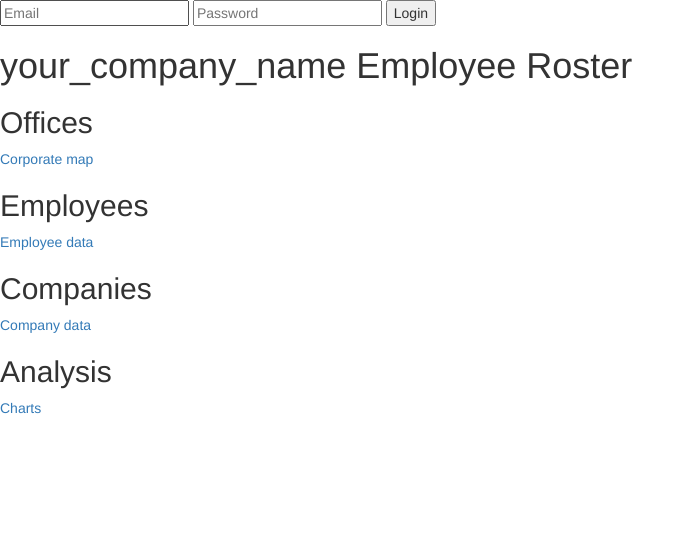
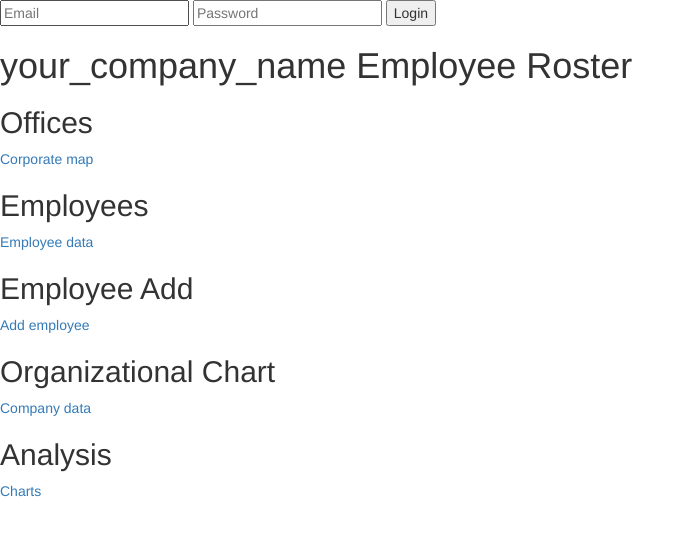
Before and after one commit to soo-park/organza, a Flask app: page /admin_logged in a window 1280 px wide. Shown: the top 536 px of the page, without its empty margins (0-695 px from the left). Run offline with Flask 2, Linux system fonts and the light colour scheme; some libraries are stand-ins or nearby versions.

Commit message:
Admin homepage cleaned up

```diff
--- a/templates/admin_index.html
+++ b/templates/admin_index.html
@@ -20,11 +20,16 @@
 
 
   <div id='admin'>
-    <h2>Companies</h2>
+    <h2>Employee Add</h2>
+    <p><a href="/employee/add">Add employee</a></p>
+
+    <h2>Organizational Chart</h2>
     <p><a href="/company/all">Company data</a></p>
 
     <h2>Analysis</h2>
     <p><a href="/map">Charts</a></p>
+
   </div>
 
+
 {% endblock %}
```
